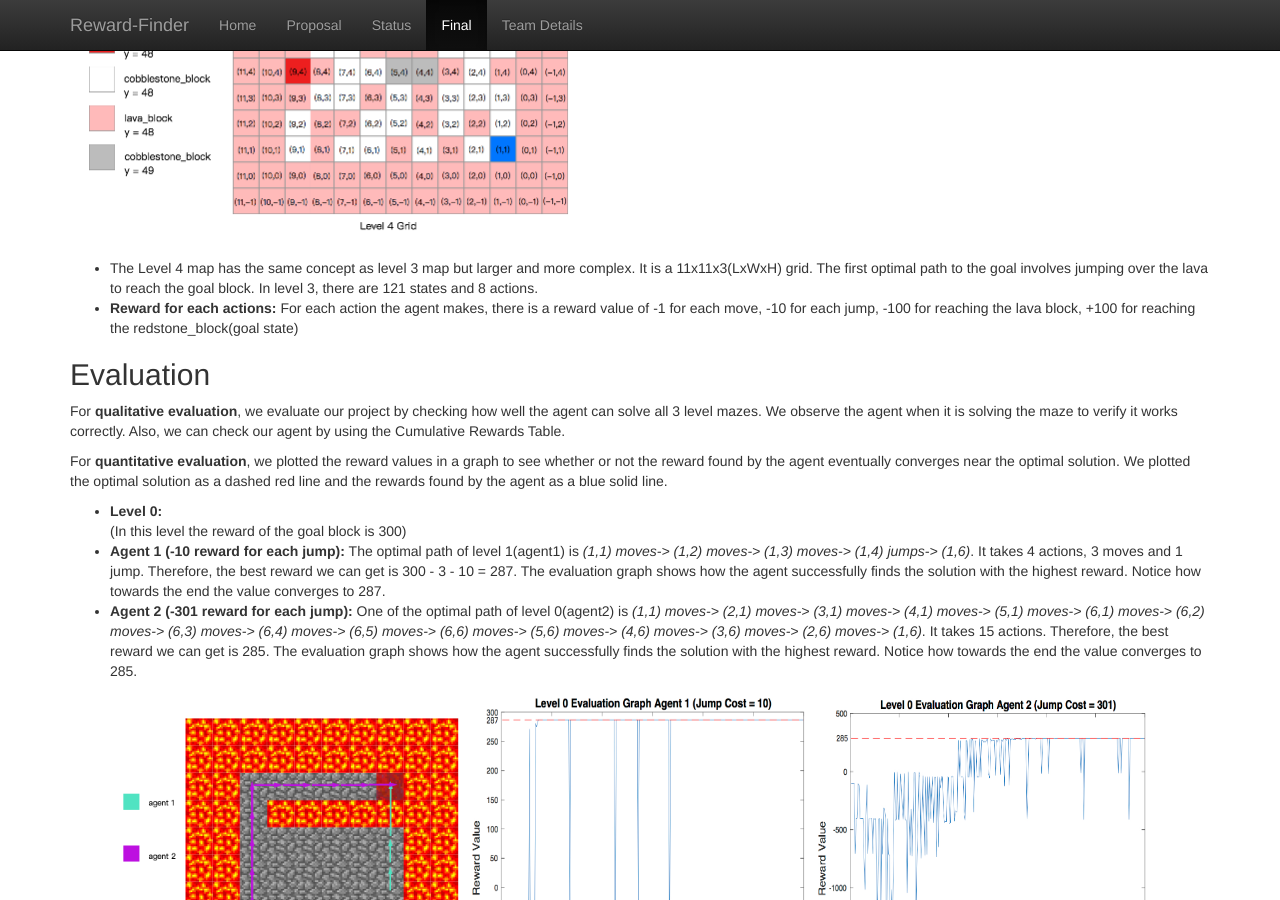
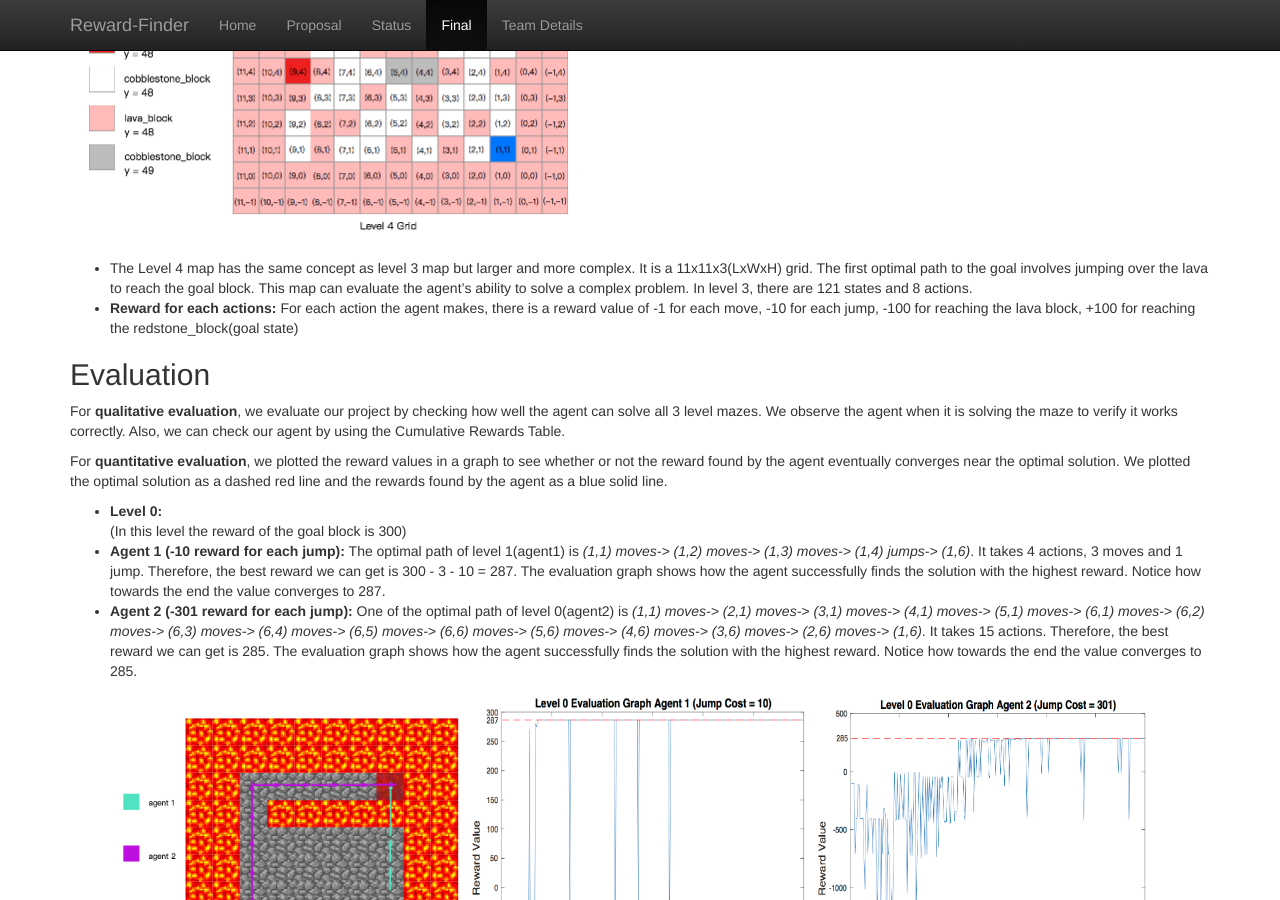
Before and after one commit to Moe202/CS175-Group-8, a Jekyll site: the page built from docs/final.md, in a window 1280 px wide and 900 px high, scrolled down 5533 px. Built offline with Jekyll 4.4.1, drawn with Linux system fonts in a browser that asks for light colours.

Commit message:
add on final report

```diff
--- a/docs/final.md
+++ b/docs/final.md
@@ -121,7 +121,7 @@ For each action the agent makes, there is a reward value of -1 for each move, -1
 
 ### Level 4:
 <img src="images/level4gridf.png" title="grid" width="524" height="393" /> <br>
-* The Level 4 map has the same concept as level 3 map but larger and more complex. It is a 11x11x3(LxWxH) grid. The first optimal path to the goal involves jumping over the lava to reach the goal block. In level 3, there are 121 states and 8 actions.<br>
+* The Level 4 map has the same concept as level 3 map but larger and more complex. It is a 11x11x3(LxWxH) grid. The first optimal path to the goal involves jumping over the lava to reach the goal block. This map can evaluate the agent's ability to solve a complex problem. In level 3, there are 121 states and 8 actions.<br>
 * __Reward for each actions:__
 For each action the agent makes, there is a reward value of -1 for each move, -10 for each jump, -100 for reaching the lava block, +100 for reaching the redstone\_block(goal state)
 
```
